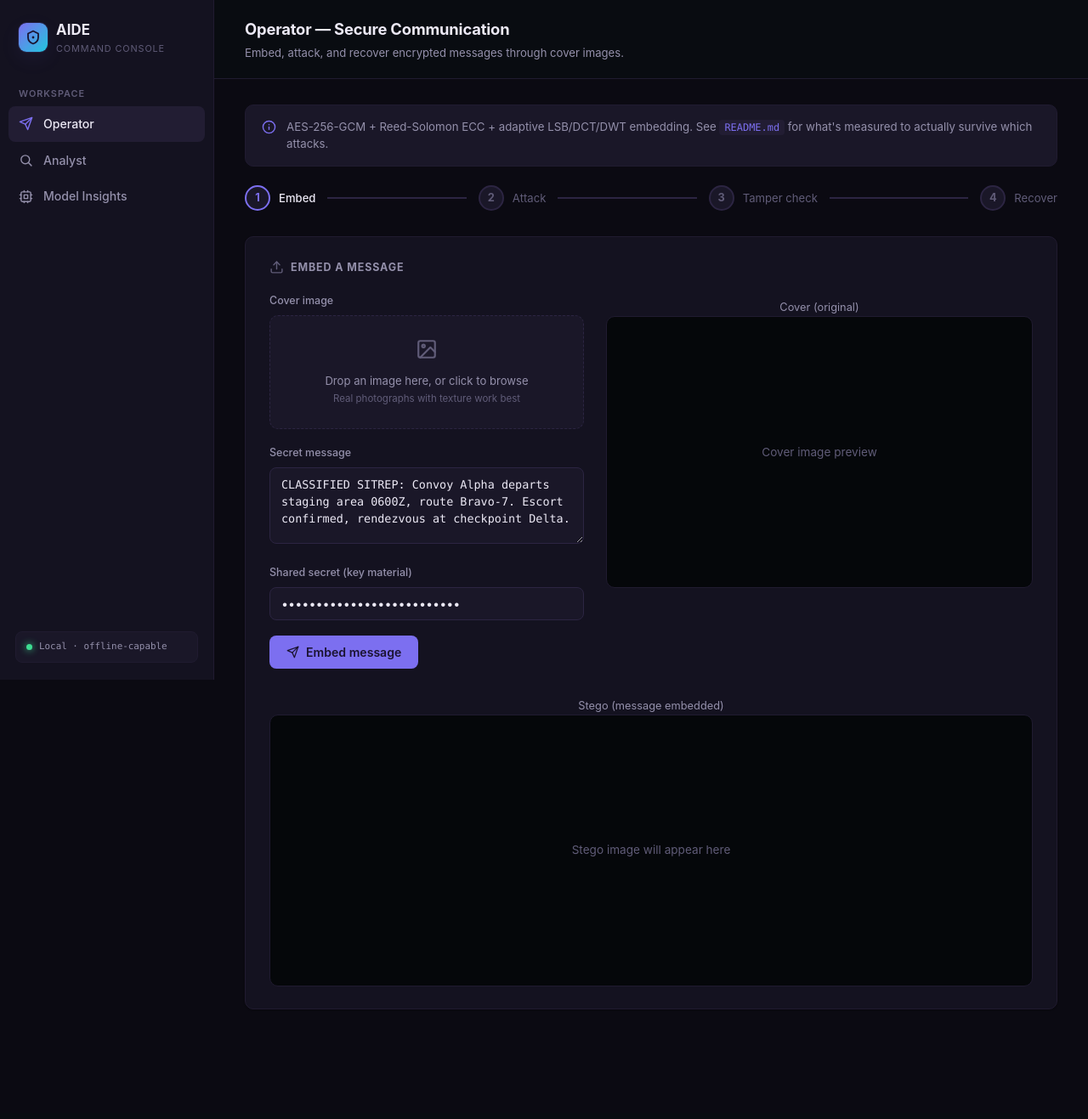
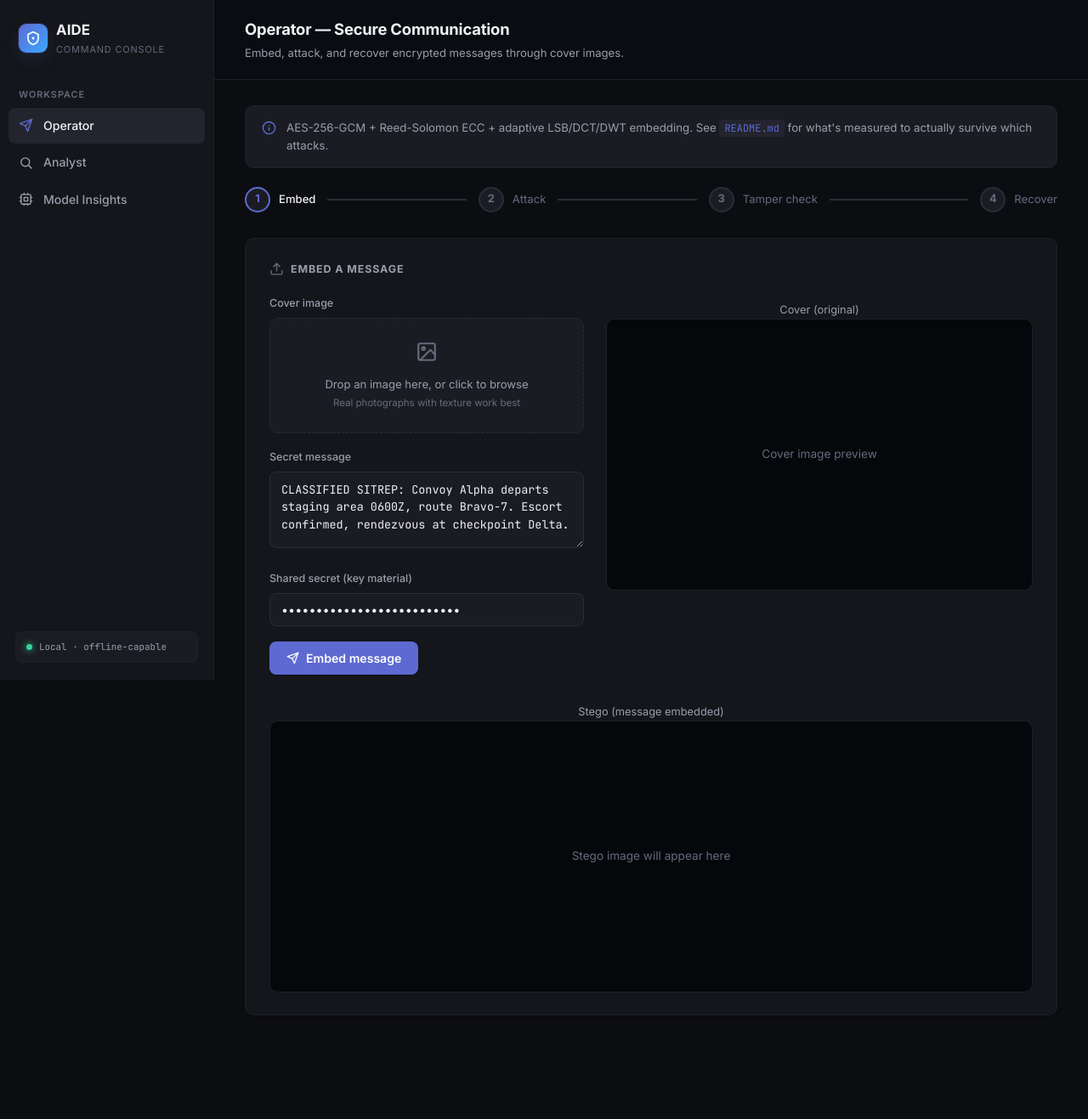
Before and after one commit to yogishwar09/aide-steganography, a Flask app: page / in a window 1280 px wide. Shown: the whole page at 85% size. Before the commit the page ends 1188 px from the top, so only its background shows below. Run offline with Flask 3, Linux system fonts and the light colour scheme; some libraries are stand-ins or nearby versions.

Commit message:
Redesign console with a neutral slate theme, indigo accent, and real fonts
Full color/typography pass in response to repeated feedback that the
previous violet/teal palette didn't read as professional:

- Palette: replaced the purple-tinted background/panels with neutral
  slate grays, and the violet/cyan gradient with a single restrained
  indigo accent (#5e6ad2) plus a sky-blue secondary - closer to
  Linear/Vercel-style dashboards than a saturated gamer palette. Button/
  chip text on the accent switches to white (the old near-black
  #1a1330 only worked against the lighter violet, not this indigo).
- Fixed a real latent bug found while auditing colors: the verdict
  badges and inline status boxes had rgba() literals for ok/warn/danger
  that were never updated across the last two palette passes and no
  longer matched their own CSS variables at all.
- Typography: loads Inter for UI text and JetBrains Mono for numeric/
  code contexts from Google Fonts, replacing the system-font stack, plus
  tabular-nums on metric figures so they align.
- Synced aide/visualize.py's METHOD_COLORS/tamper_overlay constants and
  both logo SVGs (icon + wordmark) to the new indigo/blue gradient so
  backend-rendered overlays and the brand mark stay consistent with the
  UI.

85 passed, 1 xfailed, 1 xpassed (tests/) after these changes.

```diff
--- a/webapp/templates/index.html
+++ b/webapp/templates/index.html
@@ -5,41 +5,46 @@
 <meta name="viewport" content="width=device-width, initial-scale=1.0">
 <title>AIDE — Secure Comms &amp; Threat Detection</title>
 <link rel="icon" type="image/svg+xml" href="{{ url_for('static', filename='logo.svg') }}">
+<link rel="preconnect" href="https://fonts.googleapis.com">
+<link rel="preconnect" href="https://fonts.gstatic.com" crossorigin>
+<link href="https://fonts.googleapis.com/css2?family=Inter:wght@400;500;600;700;800&family=JetBrains+Mono:wght@400;500;600;700&display=swap" rel="stylesheet">
 <style>
   :root {
-    --bg: #0b0a12;
-    --panel: #141220;
-    --panel-2: #1a1728;
-    --panel-3: #221d33;
-    --border: #2c2542;
-    --border-soft: #201b30;
-    --text: #ece9f5;
-    --text-dim: #9490ab;
-    --text-faint: #605c78;
-    --accent: #7c6ff0;
-    --accent-dim: #3d3670;
-    --accent-2: #21c7de;
-    --purple: #ec4899;
-    --warn: #f0a63e;
-    --danger: #f2555f;
-    --ok: #3ddc91;
-    --mono: "SF Mono", "Cascadia Code", Consolas, monospace;
-    --lsb-color: #f0a63e;
-    --dct-color: #2bd6a8;
-    --dwt-color: #7c6ff0;
+    --bg: #0c0d11;
+    --panel: #15161b;
+    --panel-2: #1b1c23;
+    --panel-3: #23242d;
+    --border: #2b2c37;
+    --border-soft: #1f2028;
+    --text: #f0f1f4;
+    --text-dim: #9a9dac;
+    --text-faint: #666a7d;
+    --accent: #5e6ad2;
+    --accent-dim: #262a52;
+    --accent-2: #3aa7ff;
+    --purple: #a78bfa;
+    --warn: #f5a524;
+    --danger: #f2495e;
+    --ok: #34d399;
+    --font-sans: "Inter", -apple-system, BlinkMacSystemFont, "Segoe UI", Roboto, sans-serif;
+    --mono: "JetBrains Mono", "SF Mono", "Cascadia Code", Consolas, monospace;
+    --lsb-color: #f5a524;
+    --dct-color: #5e6ad2;
+    --dwt-color: #3aa7ff;
     --radius: 10px;
     --shadow-sm: 0 1px 2px rgba(0,0,0,0.3);
-    --shadow-md: 0 8px 24px rgba(0,0,0,0.35);
-    --shadow-glow: 0 0 0 1px rgba(124,111,240,0.15), 0 8px 24px rgba(124,111,240,0.08);
+    --shadow-md: 0 8px 24px rgba(0,0,0,0.4);
+    --shadow-glow: 0 0 0 1px rgba(94,106,210,0.18), 0 8px 20px rgba(94,106,210,0.12);
   }
   * { box-sizing: border-box; }
   html { font-size: 16px; scroll-behavior: smooth; }
   body {
     margin: 0; background: var(--bg); color: var(--text);
-    font-family: -apple-system, BlinkMacSystemFont, "Segoe UI", Roboto, sans-serif;
-    min-height: 100vh; font-size: 0.95rem; line-height: 1.55; -webkit-font-smoothing: antialiased;
+    font-family: var(--font-sans);
+    min-height: 100vh; font-size: 0.95rem; line-height: 1.6; -webkit-font-smoothing: antialiased;
+    -moz-osx-font-smoothing: grayscale; font-feature-settings: "cv11", "ss01";
   }
-  ::selection { background: rgba(124,111,240,0.28); }
+  ::selection { background: rgba(94,106,210,0.3); }
   svg.icon { width: 17px; height: 17px; flex-shrink: 0; stroke: currentColor; stroke-width: 2; fill: none; stroke-linecap: round; stroke-linejoin: round; }
 
   /* ---------- App shell ---------- */
@@ -56,7 +61,7 @@
     background: linear-gradient(135deg, var(--accent), var(--accent-2));
     display: flex; align-items: center; justify-content: center; box-shadow: var(--shadow-glow);
   }
-  .brand-mark svg { width: 18px; height: 18px; stroke: #1a1330; stroke-width: 2.4; }
+  .brand-mark svg { width: 18px; height: 18px; stroke: #ffffff; stroke-width: 2.2; }
   .brand-text .name { font-weight: 700; font-size: 1.05rem; letter-spacing: 0.01em; }
   .brand-text .tagline { font-size: 0.68rem; color: var(--text-faint); text-transform: uppercase; letter-spacing: 0.08em; margin-top: 1px; }
 
@@ -103,7 +108,7 @@
     color: var(--text-faint); flex-shrink: 0; transition: all 0.2s ease;
   }
   .step.active .step-circle { border-color: var(--accent); color: var(--accent); }
-  .step.done .step-circle { background: var(--accent); border-color: var(--accent); color: #1a1330; }
+  .step.done .step-circle { background: var(--accent); border-color: var(--accent); color: #ffffff; }
   .step-label { font-size: 0.82rem; color: var(--text-faint); white-space: nowrap; }
   .step.active .step-label, .step.done .step-label { color: var(--text); font-weight: 500; }
   .step-connector { flex: 1; height: 2px; background: var(--border); margin: 0 14px; min-width: 20px; transition: background 0.3s ease; }
@@ -134,7 +139,7 @@
     transition: border-color 0.15s ease, box-shadow 0.15s ease;
   }
   input[type=text]:focus, input[type=password]:focus, textarea:focus, select:focus {
-    outline: none; border-color: var(--accent); box-shadow: 0 0 0 3px rgba(124,111,240,0.12);
+    outline: none; border-color: var(--accent); box-shadow: 0 0 0 3px rgba(94,106,210,0.16);
   }
   textarea { resize: vertical; min-height: 90px; font-family: var(--mono); line-height: 1.5; font-size: 0.84rem; }
   select { cursor: pointer; }
@@ -163,27 +168,28 @@
     display: flex; align-items: center; justify-content: center; color: var(--text-dim); flex-shrink: 0;
     cursor: pointer; position: relative; z-index: 2;
   }
-  .dz-remove:hover { background: var(--danger); color: #2a0505; }
+  .dz-remove:hover { background: var(--danger); color: #ffffff; }
   .dz-remove svg { width: 14px; height: 14px; }
 
   /* ---------- Buttons ---------- */
   button {
-    background: var(--accent); color: #1a1330; border: none; padding: 11px 20px;
+    background: var(--accent); color: #ffffff; border: none; padding: 11px 20px;
     border-radius: 8px; font-size: 0.88rem; font-weight: 600; cursor: pointer; margin-top: 18px;
-    transition: filter 0.12s ease, transform 0.08s ease; display: inline-flex; align-items: center; gap: 8px;
-    font-family: inherit;
+    transition: filter 0.12s ease, transform 0.08s ease, box-shadow 0.12s ease;
+    display: inline-flex; align-items: center; gap: 8px; font-family: inherit;
+    box-shadow: 0 1px 2px rgba(0,0,0,0.25);
   }
-  button:hover { filter: brightness(1.1); }
+  button:hover { filter: brightness(1.12); }
   button:active { transform: scale(0.97); }
   button:disabled { opacity: 0.4; cursor: not-allowed; filter: none; }
-  button.secondary { background: var(--panel-3); color: var(--text); border: 1px solid var(--border); }
+  button.secondary { background: var(--panel-3); color: var(--text); border: 1px solid var(--border); box-shadow: none; }
   button.secondary:hover { background: var(--panel-2); border-color: var(--accent); filter: none; }
-  button.ghost { background: transparent; color: var(--accent); border: 1px solid var(--accent-dim); padding: 8px 16px; font-size: 0.82rem; }
-  button.ghost:hover { background: rgba(124,111,240,0.08); filter: none; }
+  button.ghost { background: transparent; color: var(--accent); border: 1px solid var(--accent-dim); padding: 8px 16px; font-size: 0.82rem; box-shadow: none; }
+  button.ghost:hover { background: rgba(94,106,210,0.1); filter: none; }
   button.icon-btn { padding: 8px 10px; margin-top: 0; }
-  button.danger { background: var(--danger); color: #2a0505; }
+  button.danger { background: var(--danger); color: #ffffff; }
   .btn-row { display: flex; gap: 10px; flex-wrap: wrap; align-items: center; }
-  .viz-toggle-row button.secondary.active { background: var(--accent); color: #1a1330; border-color: var(--accent); }
+  .viz-toggle-row button.secondary.active { background: var(--accent); color: #ffffff; border-color: var(--accent); }
 
   /* ---------- Image display ---------- */
   .imgbox {
@@ -202,7 +208,7 @@
     background: var(--panel-2); border-radius: var(--radius); padding: 15px 20px; min-width: 116px;
     border: 1px solid var(--border-soft);
   }
-  .metric .value { font-family: var(--mono); font-size: 1.4rem; font-weight: 700; color: var(--text); }
+  .metric .value { font-family: var(--mono); font-size: 1.4rem; font-weight: 700; color: var(--text); font-variant-numeric: tabular-nums; }
   .metric .label { font-size: 0.7rem; color: var(--text-faint); text-transform: uppercase; letter-spacing: 0.05em; margin-top: 4px; }
 
   .stat-grid { display: grid; grid-template-columns: repeat(auto-fit, minmax(155px, 1fr)); gap: 14px; }
@@ -211,7 +217,7 @@
     transition: border-color 0.15s ease;
   }
   .stat-card:hover { border-color: var(--accent-dim); }
-  .stat-card .num { font-family: var(--mono); font-size: 1.45rem; font-weight: 700; color: var(--accent); }
+  .stat-card .num { font-family: var(--mono); font-size: 1.45rem; font-weight: 700; color: var(--accent); font-variant-numeric: tabular-nums; }
   .stat-card .lbl { font-size: 0.72rem; color: var(--text-faint); margin-top: 5px; }
 
   /* ---------- Verdicts / gauges ---------- */
@@ -220,9 +226,9 @@
     font-weight: 700; font-size: 1.02rem; letter-spacing: 0.01em; margin-bottom: 4px;
   }
   .verdict svg { width: 20px; height: 20px; }
-  .verdict.clean { background: rgba(70,209,127,0.12); color: var(--ok); border: 1px solid rgba(70,209,127,0.4); }
-  .verdict.suspicious { background: rgba(240,179,66,0.12); color: var(--warn); border: 1px solid rgba(240,179,66,0.4); }
-  .verdict.likely_steganographic { background: rgba(240,96,95,0.12); color: var(--danger); border: 1px solid rgba(240,96,95,0.4); }
+  .verdict.clean { background: rgba(52,211,153,0.12); color: var(--ok); border: 1px solid rgba(52,211,153,0.4); }
+  .verdict.suspicious { background: rgba(245,165,36,0.12); color: var(--warn); border: 1px solid rgba(245,165,36,0.4); }
+  .verdict.likely_steganographic { background: rgba(242,73,94,0.12); color: var(--danger); border: 1px solid rgba(242,73,94,0.4); }
 
   .gauge-track { background: var(--panel-2); border-radius: 6px; height: 10px; overflow: hidden; margin-top: 9px; border: 1px solid var(--border-soft); }
   .gauge-fill { height: 100%; border-radius: 6px; transition: width 0.5s ease; }
@@ -309,7 +315,7 @@
       <div class="brand-mark">
         <svg viewBox="0 0 24 24" fill="none">
           <path d="M12 2 4 6v6c0 5 3.5 8.5 8 10 4.5-1.5 8-5 8-10V6z" stroke-linejoin="round"/>
-          <circle cx="12" cy="12" r="1.9" fill="#1a1330" stroke="none"/>
+          <circle cx="12" cy="12" r="1.9" fill="#ffffff" stroke="none"/>
         </svg>
       </div>
       <div class="brand-text">
@@ -621,9 +627,9 @@ function toast(kind, text, timeout = 4200) {
 function statusInline(el, kind, text) {
   // lightweight inline fallback (used for the recover panel, which benefits from a persistent line)
   el.innerHTML = `<div style="font-family:var(--mono);font-size:0.85rem;padding:11px 15px;border-radius:8px;margin-top:14px;
-    background:${kind==='ok'?'rgba(70,209,127,0.1)':kind==='err'?'rgba(240,96,95,0.1)':'rgba(91,140,255,0.1)'};
+    background:${kind==='ok'?'rgba(52,211,153,0.1)':kind==='err'?'rgba(242,73,94,0.1)':'rgba(58,167,255,0.1)'};
     color:${kind==='ok'?'var(--ok)':kind==='err'?'var(--danger)':'var(--accent-2)'};
-    border:1px solid ${kind==='ok'?'rgba(70,209,127,0.3)':kind==='err'?'rgba(240,96,95,0.3)':'rgba(91,140,255,0.3)'}">${text}</div>`;
+    border:1px solid ${kind==='ok'?'rgba(52,211,153,0.3)':kind==='err'?'rgba(242,73,94,0.3)':'rgba(58,167,255,0.3)'}">${text}</div>`;
 }
 
 function showImage(box, dataUrl) { box.innerHTML = `<img src="${dataUrl}">`; }
@@ -995,7 +1001,7 @@ async function loadModelInsights() {
     `;
 
     const dist = meta.label_distribution || {};
-    const distColors = { LSB: '#f0a63e', DCT: '#2bd6a8', DWT: '#7c6ff0', SKIP: '#555f70' };
+    const distColors = { LSB: '#f5a524', DCT: '#5e6ad2', DWT: '#3aa7ff', SKIP: '#4b4e5c' };
     const donutData = Object.entries(dist).map(([label, value]) => ({ label, value, color: distColors[label] || '#888' }));
     if (donutData.length) renderDonut($('labelDist'), donutData);
     else $('labelDist').innerHTML = '<div class="imgcaption">No label distribution recorded.</div>';
```
Also changed, not shown: aide/visualize.py (+5 -5 lines), webapp/static/logo-wordmark.svg, webapp/static/logo.svg.
